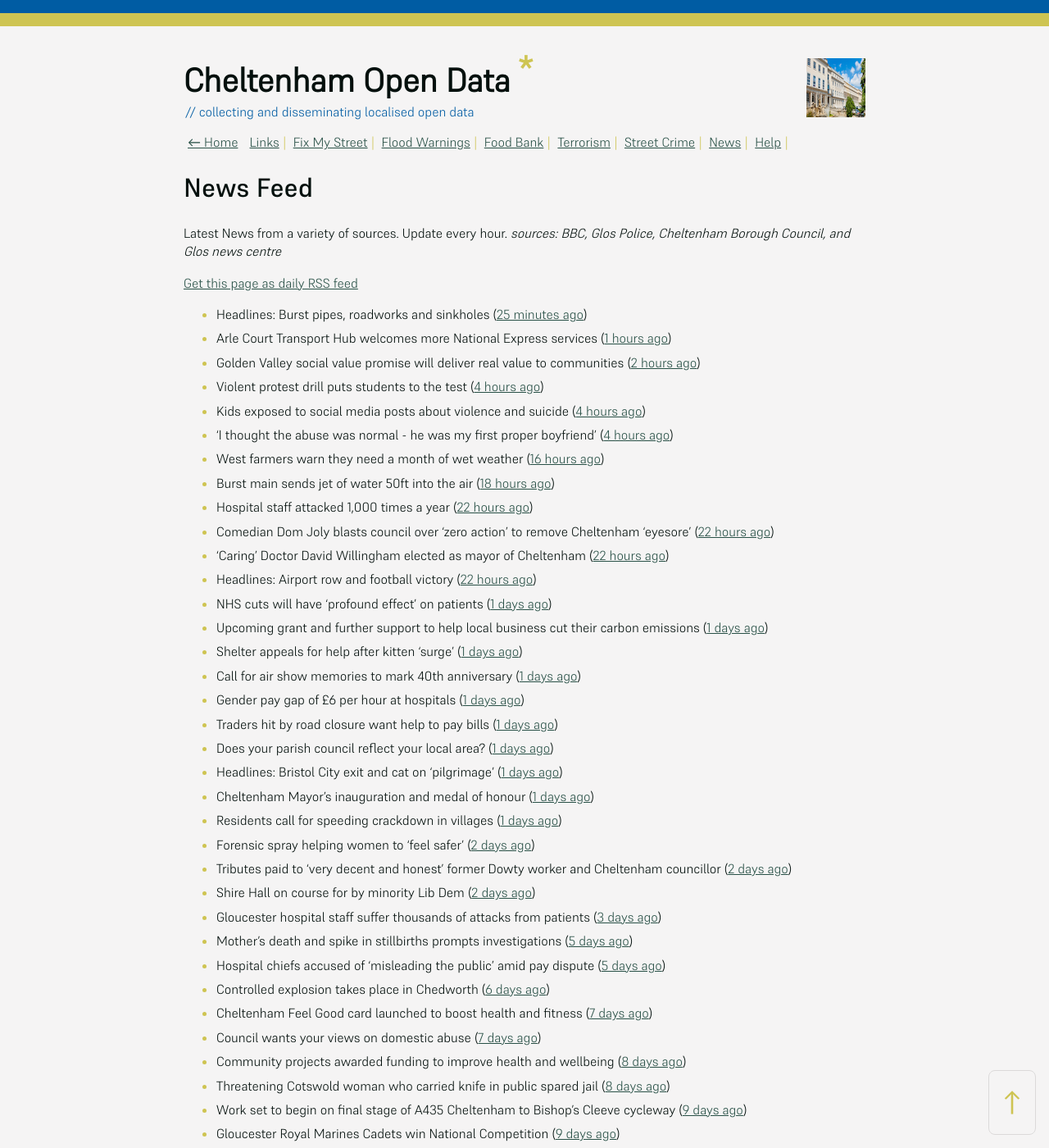
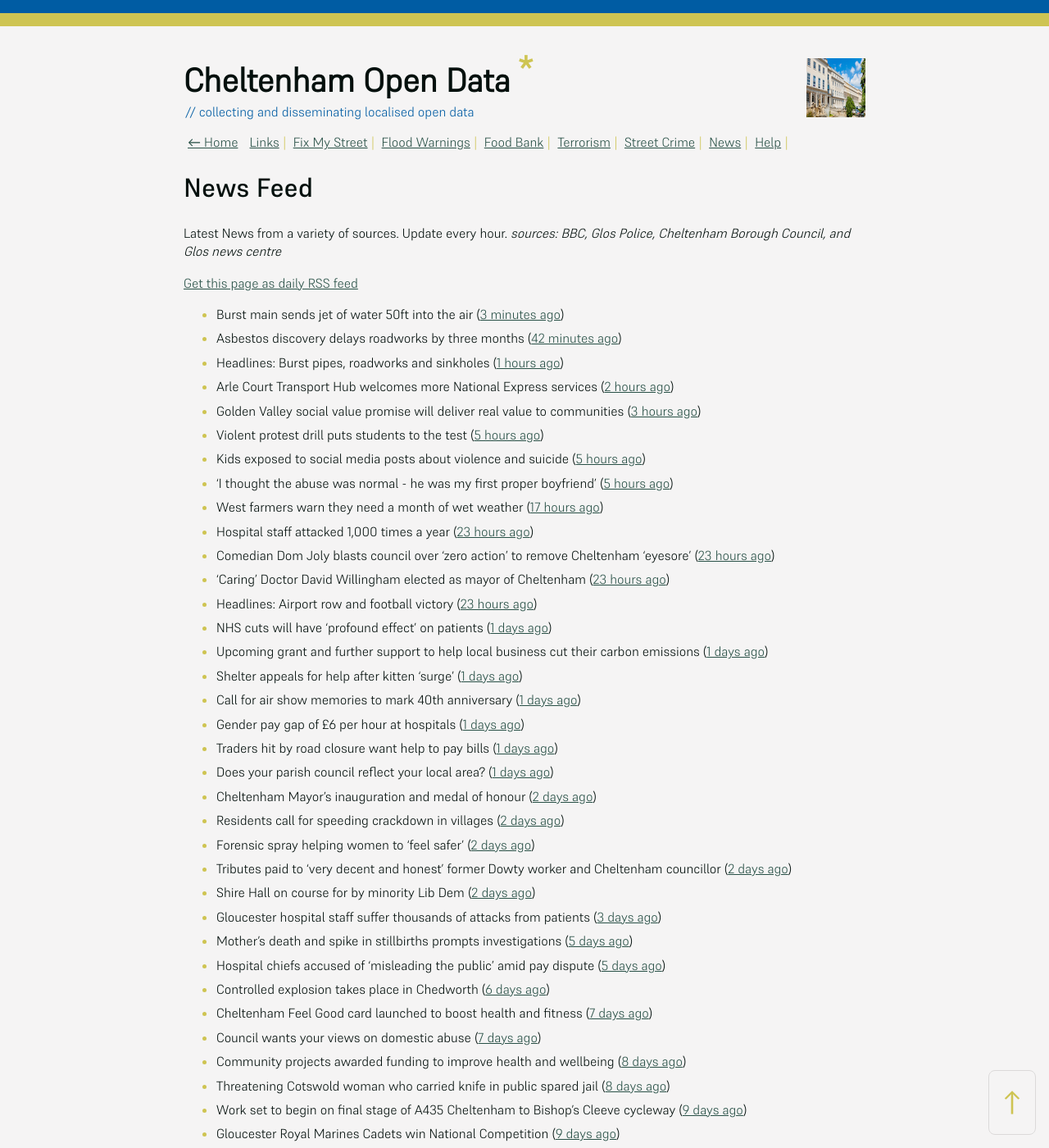
Before and after one commit to mat-0/cheltenham-open-data, a Jekyll site: the page built from _pages/news.md, in a window 1280 px wide and 1400 px high. Shown: the whole window at 82% size. Built offline with Jekyll 4.4.1, drawn with Linux system fonts in a browser that asks for light colours.

Commit message:
Updated 2025-05-15 10:58:00

```diff
--- a/_pages/news.md
+++ b/_pages/news.md
@@ -12,18 +12,19 @@ _sources: BBC, Glos Police, Cheltenham Borough Council, and Glos news centre_
 [Get this page as daily RSS feed](/daily.rss)
 
 <!-- news_marker starts -->
-- Headlines: Burst pipes, roadworks and sinkholes ([25 minutes ago](https://www.bbc.com/news/articles/c3e51154k5vo))
-- Arle Court Transport Hub welcomes more National Express services ([1 hours ago](https://gloucesternewscentre.co.uk/arle-court-transport-hub-welcomes-more-national-express-services/))
-- Golden Valley social value promise will deliver real value to communities ([2 hours ago](https://www.cheltenham.gov.uk/news/article/3011/golden_valley_social_value_promise_will_deliver_real_value_to_communities))
-- Violent protest drill puts students to the test ([4 hours ago](https://www.bbc.com/news/articles/cp92nl2yne8o))
-- Kids exposed to social media posts about violence and suicide ([4 hours ago](https://www.bbc.com/news/articles/c0r1gpr0ezwo))
-- 'I thought the abuse was normal - he was my first proper boyfriend' ([4 hours ago](https://www.bbc.com/news/articles/czj47g8kkm9o))
-- West farmers warn they need a month of wet weather ([16 hours ago](https://www.bbc.com/news/articles/c331dj5x2kpo))
-- Burst main sends jet of water 50ft into the air ([18 hours ago](https://www.bbc.com/news/articles/cd620lyqqnqo))
-- Hospital staff attacked 1,000 times a year ([22 hours ago](https://www.bbc.com/news/articles/cjdznk3ve87o))
-- Comedian Dom Joly blasts council over ‘zero action’ to remove Cheltenham ‘eyesore’ ([22 hours ago](https://gloucesternewscentre.co.uk/comedian-dom-joly-blasts-council-over-zero-action-to-remove-cheltenham-eyesore/))
-- ‘Caring’ Doctor David Willingham elected as mayor of Cheltenham ([22 hours ago](https://gloucesternewscentre.co.uk/caring-doctor-david-willingham-elected-as-mayor-of-cheltenham/))
-- Headlines: Airport row and football victory ([22 hours ago](https://www.bbc.com/news/articles/c74nx300n4do))
+- Burst main sends jet of water 50ft into the air ([3 minutes ago](https://www.bbc.com/news/articles/cd620lyqqnqo))
+- Asbestos discovery delays roadworks by three months ([42 minutes ago](https://www.bbc.com/news/articles/c0j7158dyevo))
+- Headlines: Burst pipes, roadworks and sinkholes ([1 hours ago](https://www.bbc.com/news/articles/c3e51154k5vo))
+- Arle Court Transport Hub welcomes more National Express services ([2 hours ago](https://gloucesternewscentre.co.uk/arle-court-transport-hub-welcomes-more-national-express-services/))
+- Golden Valley social value promise will deliver real value to communities ([3 hours ago](https://www.cheltenham.gov.uk/news/article/3011/golden_valley_social_value_promise_will_deliver_real_value_to_communities))
+- Violent protest drill puts students to the test ([5 hours ago](https://www.bbc.com/news/articles/cp92nl2yne8o))
+- Kids exposed to social media posts about violence and suicide ([5 hours ago](https://www.bbc.com/news/articles/c0r1gpr0ezwo))
+- 'I thought the abuse was normal - he was my first proper boyfriend' ([5 hours ago](https://www.bbc.com/news/articles/czj47g8kkm9o))
+- West farmers warn they need a month of wet weather ([17 hours ago](https://www.bbc.com/news/articles/c331dj5x2kpo))
+- Hospital staff attacked 1,000 times a year ([23 hours ago](https://www.bbc.com/news/articles/cjdznk3ve87o))
+- Comedian Dom Joly blasts council over ‘zero action’ to remove Cheltenham ‘eyesore’ ([23 hours ago](https://gloucesternewscentre.co.uk/comedian-dom-joly-blasts-council-over-zero-action-to-remove-cheltenham-eyesore/))
+- ‘Caring’ Doctor David Willingham elected as mayor of Cheltenham ([23 hours ago](https://gloucesternewscentre.co.uk/caring-doctor-david-willingham-elected-as-mayor-of-cheltenham/))
+- Headlines: Airport row and football victory ([23 hours ago](https://www.bbc.com/news/articles/c74nx300n4do))
 - NHS cuts will have 'profound effect' on patients ([1 days ago](https://www.bbc.com/news/articles/cn4gx20mwklo))
 - Upcoming grant and further support to help local business cut their carbon emissions ([1 days ago](https://www.cheltenham.gov.uk/news/article/3010/upcoming_grant_and_further_support_to_help_local_business_cut_their_carbon_emissions))
 - Shelter appeals for help after kitten 'surge' ([1 days ago](https://www.bbc.com/news/articles/c0719j13k87o))
@@ -31,9 +32,8 @@ _sources: BBC, Glos Police, Cheltenham Borough Council, and Glos news centre_
 - Gender pay gap of £6 per hour at hospitals ([1 days ago](https://www.bbc.com/news/articles/c201nmk4jz6o))
 - Traders hit by road closure want help  to pay bills ([1 days ago](https://www.bbc.com/news/articles/c0lngp091kgo))
 - Does your parish council reflect your local area? ([1 days ago](https://www.cheltenham.gov.uk/news/article/3009/does_your_parish_council_reflect_your_local_area))
-- Headlines: Bristol City exit and cat on 'pilgrimage' ([1 days ago](https://www.bbc.com/news/articles/c62v340ll5po))
-- Cheltenham Mayor’s inauguration and medal of honour ([1 days ago](https://www.cheltenham.gov.uk/news/article/3008/cheltenham_mayors_inauguration_and_medal_of_honour))
-- Residents call for speeding crackdown in villages ([1 days ago](https://www.bbc.com/news/articles/cvg9x4v3k7jo))
+- Cheltenham Mayor’s inauguration and medal of honour ([2 days ago](https://www.cheltenham.gov.uk/news/article/3008/cheltenham_mayors_inauguration_and_medal_of_honour))
+- Residents call for speeding crackdown in villages ([2 days ago](https://www.bbc.com/news/articles/cvg9x4v3k7jo))
 - Forensic spray helping women to 'feel safer' ([2 days ago](https://www.bbc.com/news/articles/cly392d3el1o))
 - Tributes paid to ‘very decent and honest’ former Dowty worker and Cheltenham councillor ([2 days ago](https://gloucesternewscentre.co.uk/tributes-paid-to-very-decent-and-honest-former-dowty-worker-and-cheltenham-councillor/))
 - Shire Hall on course for by minority Lib Dem ([2 days ago](https://gloucesternewscentre.co.uk/shire-hall-on-course-for-by-minority-lib-dem/))
```
Also changed, not shown: _data/flood.json (+5 -69 lines), _pages/fix-my-street.md (+6 -6 lines), index.md (+5 -5 lines).
